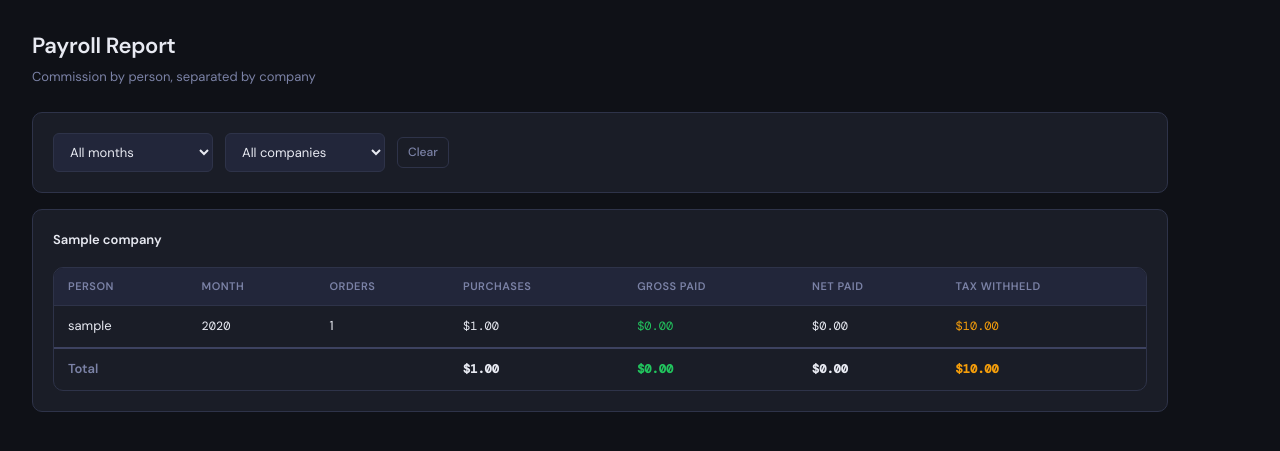
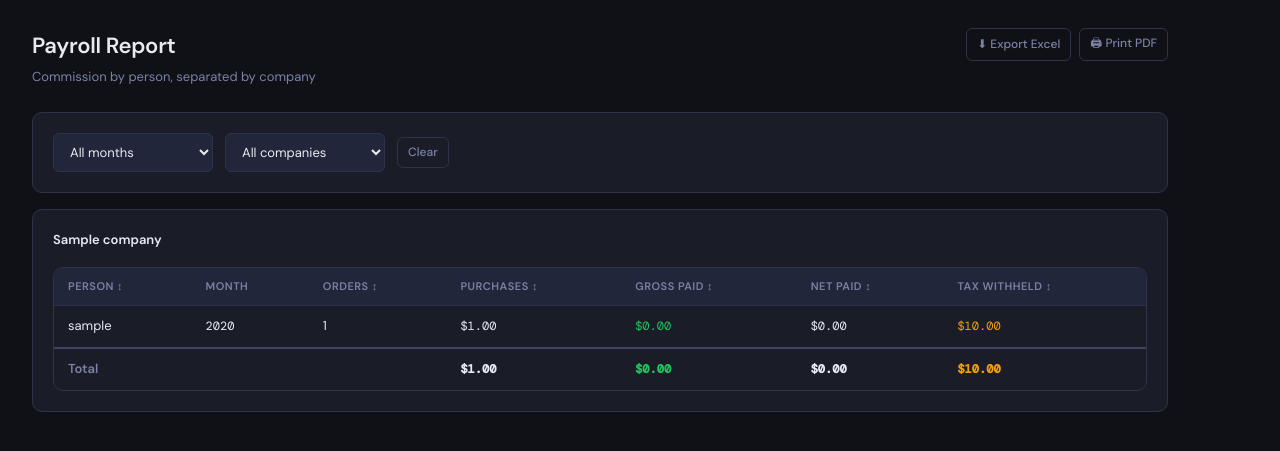
Before and after one commit to kraziers26/Computer_Reseller_Portal, a Flask app: template portal/templates/payroll.html in a window 1280 px wide. Shown: the top 451 px of the page. Run offline with Flask 3, Linux system fonts and the light colour scheme; the template is opened without the code that fills it: most values are stand-ins (such as "Sample title", 1, 10 or a date in 2020); parts of the project's set-up code (start-up, migrations or seed data) failed here and were passed over.

Commit message:
Update payroll.html

```diff
--- a/portal/templates/payroll.html
+++ b/portal/templates/payroll.html
@@ -1,7 +1,23 @@
 {% extends "base.html" %}
 {% block title %}Payroll — ComputerReseller Invoices Portal{% endblock %}
 {% block content %}
-<div class="page-header"><h1>Payroll Report</h1><p>Commission by person, separated by company</p></div>
+<div class="page-header page-header-row">
+  <div><h1>Payroll Report</h1><p>Commission by person, separated by company</p></div>
+  <div class="flex gap-8">
+    <a href="{{ url_for('admin.export_payroll', month=selected_month, company=selected_company or '') }}" class="btn btn-ghost btn-sm">⬇ Export Excel</a>
+    <button onclick="window.print()" class="btn btn-ghost btn-sm">🖨 Print PDF</button>
+  </div>
+</div>
+
+<style>
+@media print {
+  .sidebar, .page-header .flex, .card:first-child { display:none!important }
+  body { background:#fff; color:#000 }
+  .card { border:1px solid #ccc; margin-bottom:16px }
+  table { font-size:11px }
+}
+</style>
+
 <div class="card" style="margin-bottom:16px">
   <form method="GET" class="flex gap-12 items-center flex-wrap">
     <select name="month" style="width:160px" onchange="this.form.submit()">
@@ -22,13 +38,13 @@
   <div class="card-title">{{ company_name }}</div>
   <div class="table-wrap"><table>
     <thead><tr>
-      <th><a href="?month={{ selected_month }}&sort=username&dir={{ 'asc' if sort_by=='username' and sort_dir=='desc' else 'desc' }}" style="color:inherit;text-decoration:none">Person {{ '↑' if sort_by=='username' and sort_dir=='asc' else '↓' if sort_by=='username' else '' }}</a></th>
+      <th><a href="?month={{ selected_month }}&sort=username&dir={{ 'asc' if sort_by=='username' and sort_dir=='desc' else 'desc' }}" style="color:inherit;text-decoration:none">Person {{ '↑' if sort_by=='username' and sort_dir=='asc' else '↓' if sort_by=='username' else '↕' }}</a></th>
       <th>Month</th>
-      <th><a href="?month={{ selected_month }}&sort=order_count&dir={{ 'asc' if sort_by=='order_count' and sort_dir=='desc' else 'desc' }}" style="color:inherit;text-decoration:none">Orders {{ '↑' if sort_by=='order_count' and sort_dir=='asc' else '↓' if sort_by=='order_count' else '' }}</a></th>
-      <th><a href="?month={{ selected_month }}&sort=total_purchases&dir={{ 'asc' if sort_by=='total_purchases' and sort_dir=='desc' else 'desc' }}" style="color:inherit;text-decoration:none">Purchases {{ '↑' if sort_by=='total_purchases' and sort_dir=='asc' else '↓' if sort_by=='total_purchases' else '' }}</a></th>
-      <th><a href="?month={{ selected_month }}&sort=gross_paid&dir={{ 'asc' if sort_by=='gross_paid' and sort_dir=='desc' else 'desc' }}" style="color:inherit;text-decoration:none">Gross Paid {{ '↑' if sort_by=='gross_paid' and sort_dir=='asc' else '↓' if sort_by=='gross_paid' else '' }}</a></th>
-      <th><a href="?month={{ selected_month }}&sort=net_paid&dir={{ 'asc' if sort_by=='net_paid' and sort_dir=='desc' else 'desc' }}" style="color:inherit;text-decoration:none">Net Paid {{ '↑' if sort_by=='net_paid' and sort_dir=='asc' else '↓' if sort_by=='net_paid' else '' }}</a></th>
-      <th><a href="?month={{ selected_month }}&sort=tax_withheld&dir={{ 'asc' if sort_by=='tax_withheld' and sort_dir=='desc' else 'desc' }}" style="color:inherit;text-decoration:none">Tax Withheld {{ '↑' if sort_by=='tax_withheld' and sort_dir=='asc' else '↓' if sort_by=='tax_withheld' else '' }}</a></th>
+      <th><a href="?month={{ selected_month }}&sort=order_count&dir={{ 'asc' if sort_by=='order_count' and sort_dir=='desc' else 'desc' }}" style="color:inherit;text-decoration:none">Orders {{ '↑' if sort_by=='order_count' and sort_dir=='asc' else '↓' if sort_by=='order_count' else '↕' }}</a></th>
+      <th><a href="?month={{ selected_month }}&sort=total_purchases&dir={{ 'asc' if sort_by=='total_purchases' and sort_dir=='desc' else 'desc' }}" style="color:inherit;text-decoration:none">Purchases {{ '↑' if sort_by=='total_purchases' and sort_dir=='asc' else '↓' if sort_by=='total_purchases' else '↕' }}</a></th>
+      <th><a href="?month={{ selected_month }}&sort=gross_paid&dir={{ 'asc' if sort_by=='gross_paid' and sort_dir=='desc' else 'desc' }}" style="color:inherit;text-decoration:none">Gross Paid {{ '↑' if sort_by=='gross_paid' and sort_dir=='asc' else '↓' if sort_by=='gross_paid' else '↕' }}</a></th>
+      <th><a href="?month={{ selected_month }}&sort=net_paid&dir={{ 'asc' if sort_by=='net_paid' and sort_dir=='desc' else 'desc' }}" style="color:inherit;text-decoration:none">Net Paid {{ '↑' if sort_by=='net_paid' and sort_dir=='asc' else '↓' if sort_by=='net_paid' else '↕' }}</a></th>
+      <th><a href="?month={{ selected_month }}&sort=tax_withheld&dir={{ 'asc' if sort_by=='tax_withheld' and sort_dir=='desc' else 'desc' }}" style="color:inherit;text-decoration:none">Tax Withheld {{ '↑' if sort_by=='tax_withheld' and sort_dir=='asc' else '↓' if sort_by=='tax_withheld' else '↕' }}</a></th>
     </tr></thead>
     <tbody>
     {% set ns = namespace(tp=0, tg=0, tn=0, tt=0) %}
```
